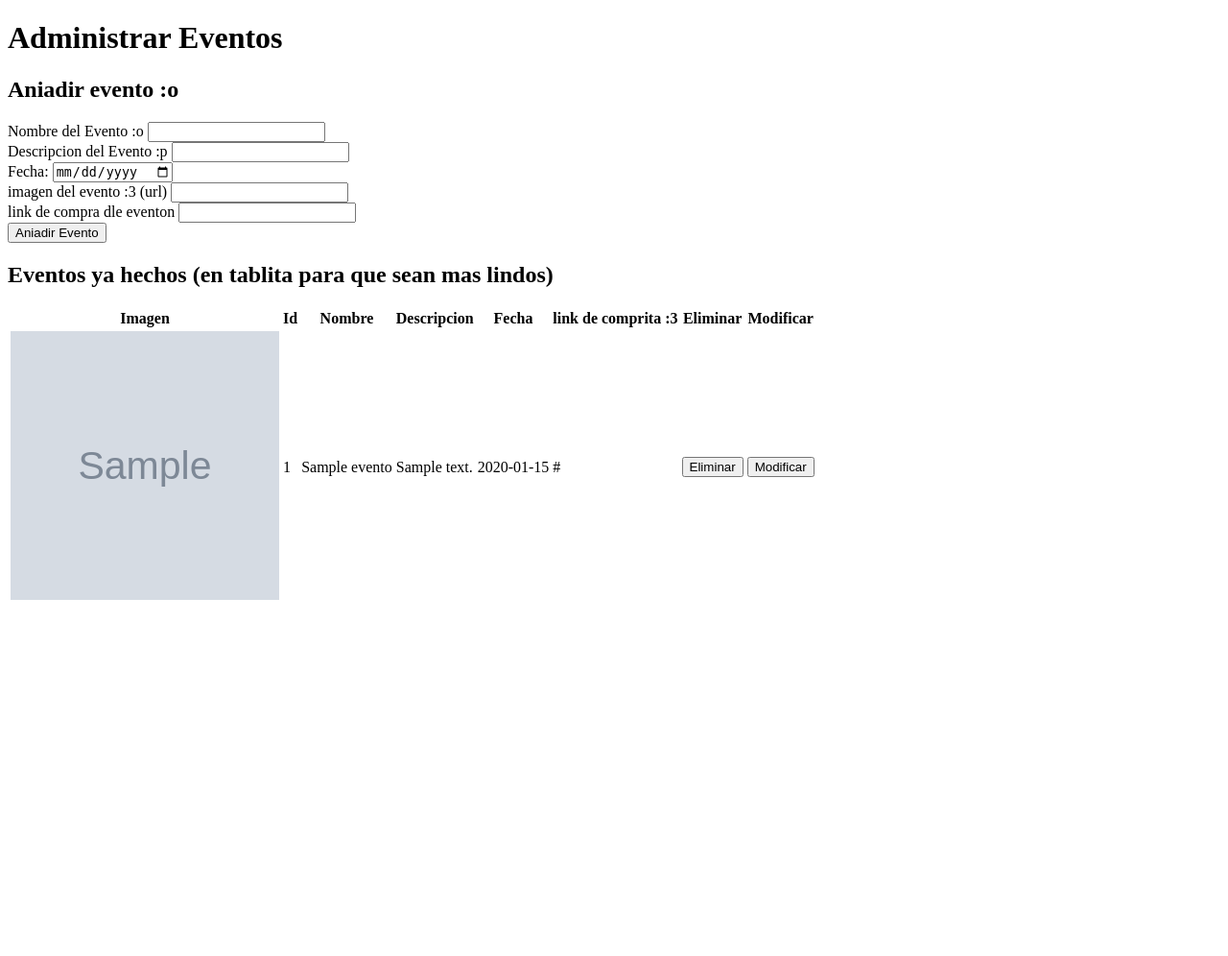
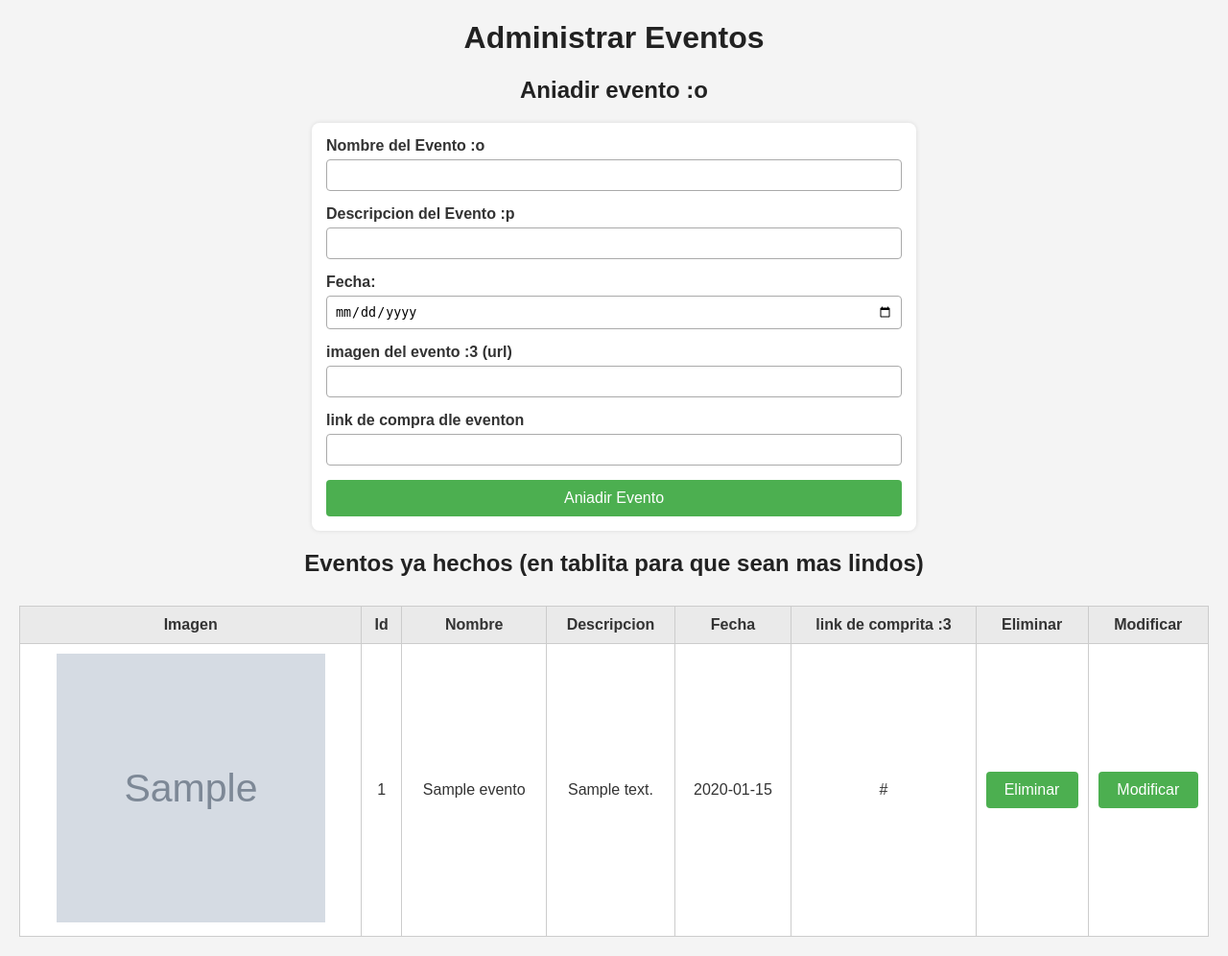
Before and after one commit to Citadin2025/demo-proyecto-plazatoros, a PHP site: page /administrarEvento.html in a window 1280 px wide. Shown: the whole page at 96% size. Before the commit the page ends 625 px from the top, so only its background shows below. Run offline with PHP 8.4, Linux system fonts and the light colour scheme; tables that the repository leaves empty hold one stand-in row (values such as "Sample post"); grey boxes marked "Sample" are stand-in pictures.

Commit message:
CSS para Gestión

```diff
--- a/administrarEvento.html
+++ b/administrarEvento.html
@@ -10,6 +10,7 @@
 <head>
     <meta charset="UTF-8">
     <meta name="viewport" content="width=device-width, initial-scale=1.0">
+    <link rel="stylesheet" href="./assets/css/administrarEvento.css">
     <title>Administrar Evento</title>
 </head>
 
--- /dev/null
+++ b/assets/css/administrarEvento.css
@@ -0,0 +1,79 @@
+/* administrarEvento.css */
+
+body {
+    font-family: Arial, sans-serif;
+    margin: 20px;
+    padding: 0;
+    background-color: #f4f4f4;
+    color: #333;
+}
+
+h1, h2 {
+    text-align: center;
+    color: #222;
+}
+
+form {
+    background-color: #fff;
+    padding: 15px;
+    border-radius: 8px;
+    box-shadow: 0 0 5px rgba(0, 0, 0, 0.1);
+    max-width: 600px;
+    margin: 20px auto;
+}
+
+form div {
+    margin-bottom: 15px;
+}
+
+label {
+    display: block;
+    margin-bottom: 5px;
+    font-weight: bold;
+}
+
+input[type="text"],
+input[type="date"] {
+    width: 100%;
+    padding: 8px;
+    border: 1px solid #aaa;
+    border-radius: 4px;
+    box-sizing: border-box;
+}
+
+button {
+    display: block;
+    width: 100%;
+    padding: 10px;
+    background-color: #4CAF50;
+    color: white;
+    font-size: 16px;
+    border: none;
+    border-radius: 4px;
+    cursor: pointer;
+}
+
+button:hover {
+    background-color: #45a049;
+}
+
+table {
+    width: 100%;
+    border-collapse: collapse;
+    margin-top: 30px;
+    background-color: #fff;
+}
+
+th, td {
+    border: 1px solid #ccc;
+    padding: 10px;
+    text-align: center;
+}
+
+thead {
+    background-color: #eaeaea;
+}
+
+tbody tr:nth-child(even) {
+    background-color: #f9f9f9;
+}
--- a/assets/css/main.css
+++ b/assets/css/main.css
@@ -11,6 +11,8 @@ html {
   font-size: 16px;
 }
 
+
+/**CUERPO**/
 body {
   overflow-x: hidden;
   color: #fff;
@@ -109,6 +111,7 @@ ul li {
   color: #000;
 }
 
+/*BOTÓN*/
 .btn.active.focus,
 .btn.active:focus,
 .btn.focus,
@@ -166,6 +169,7 @@ ul li {
   align-items: center;
 }
 
+/*SECCIÓN*/
 .section {
   padding: 70px 0;
   background-color: #121212;
```
